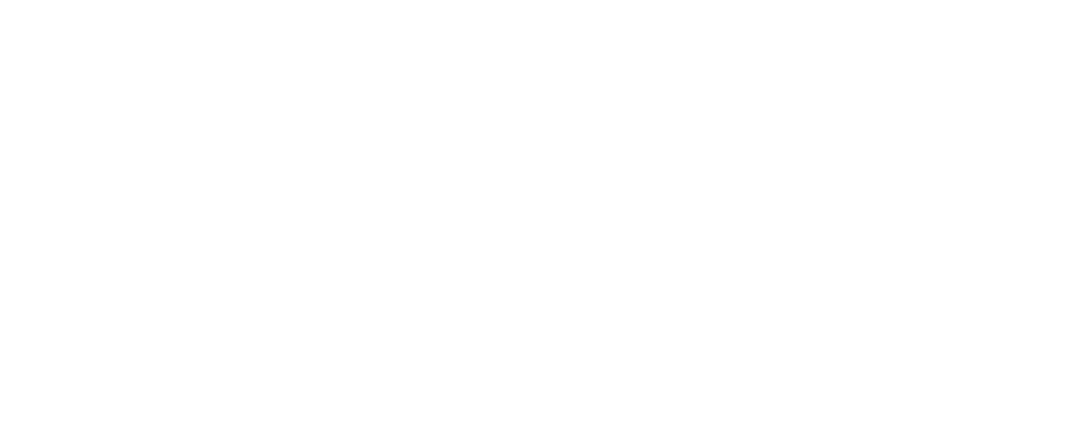
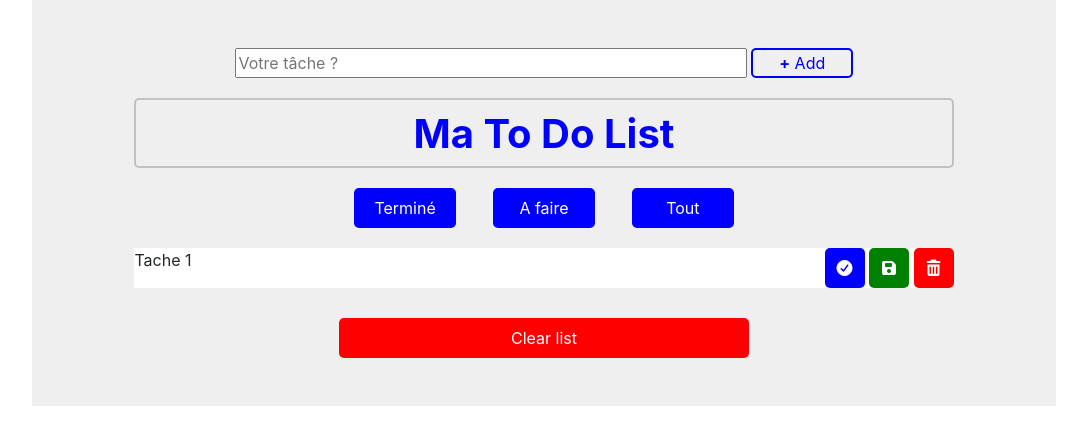
Before and after one commit to Maxlewa/js_dom_todolist, a website: page index.html in a window 1280 px wide. Shown: the whole page, without its empty margins (96-1183 px from the left). Drawn offline with Linux system fonts and the light colour scheme.

Commit message:
html et css ok

```diff
--- a/index.html
+++ b/index.html
@@ -5,9 +5,50 @@
     <meta name="viewport" content="width=device-width, initial-scale=1.0">
     <!-- LINK CSS -->
     <link rel="stylesheet" href="./public/css/app.css">
-    <title>Document</title>
+    <title>To Do List</title>
 </head>
 <body>
+    <!-- TO DO LIST AREA -->
+    <div id="bigdiv" class="py-5">
+        <!-- INPUT + BUTTON -->
+        <div id="inputetbtn">
+            <input type="text" placeholder="Votre tâche ?" id="input">
+            <button id="btnadd"><span>+</span> Add</button>
+        </div>
+        <!-- TITRE -->
+        <div id="divtitre">
+            <h1 id="malisttitre">Ma To Do List</h1>
+        </div>
+
+        <!-- TACHES WINDOW -->
+        <div>
+            <!-- 3 BOUTONS -->
+            <div id="divtroisbtn">
+                <button id="btntermine" class="py-2 mx-3">Terminé</button>
+                <button id="btnafaire" class="py-2 mx-3">A faire</button>
+                <button id="btntout" class="py-2 mx-3">Tout</button>
+            </div>
+            <!-- TACHES LISTE -->
+            <div id="divtachesliste">
+                <!-- 1 TACHE -->
+                <div id="divtache1">
+                    <div id="tachename">
+                        <p>Tache 1</p>
+                    </div>
+                    <div id="threebuttons">
+                        <button id="btncheck"><i class="fas fa-check-circle"></i></button>
+                        <button id="btnedit"><i class="fas fa-save"></i></button>
+                        <button id="btntrash"><i class="fas fa-trash-alt"></i></button>
+                    </div>
+                </div>
+            </div>
+            <!-- CLEAR BTN -->
+            <div id="divclear">
+                <button id="btnclear">Clear list</button>
+            </div>
+        </div>
+
+    </div>
 
     <script type="module" src="./public/js/main.js"></script>
 </body>
--- a/src/sass/modules/_style.sass
+++ b/src/sass/modules/_style.sass
@@ -0,0 +1,104 @@
+#bigdiv
+    background-color: #f0efef
+    width: 80%
+    text-align: center
+    margin: auto
+
+// DIV INPUT + BTN
+
+#inputetbtn
+    padding-bottom: 20px
+
+#input
+    width: 50%
+
+#btnadd
+    background-color: #f0efef
+    border: solid 2px blue
+    border-radius: 5px
+    color: blue
+    width: 10%
+    span
+        font-weight: bold
+
+// TITRE
+
+#divtitre
+    border: #c2c0c0 2px solid
+    border-radius: 5px
+    width: 80%
+    margin: auto
+    padding-top: 10px
+    margin-bottom: 20px
+    h1
+        color: blue
+        font-weight: bold
+
+// 3 BOUTONS
+
+#divtroisbtn
+    margin-bottom: 20px
+    #btntermine
+        background-color: blue
+        border: blue
+        border-radius: 5px
+        color: white
+        width: 10%
+    #btnafaire
+        background-color: blue
+        border: blue
+        border-radius: 5px
+        color: white
+        width: 10%
+    #btntout
+        background-color: blue
+        border: blue
+        border-radius: 5px
+        color: white
+        width: 10%
+
+// TACHES
+
+#divtachesliste
+    padding-bottom: 30px
+
+#divtache1
+    display: flex
+    text-align: center
+    margin: auto
+    width: 80%
+    justify-content: space-between
+    background-color: white
+    padding-bottom: 0
+    #threebuttons
+        #btncheck
+            background-color: blue
+            color: white
+            width: 40px
+            height: 40px
+            border-radius: 5px
+            border: 0
+        #btnedit
+            background-color: green
+            color: white
+            width: 40px
+            height: 40px
+            border-radius: 5px
+            border: 0
+        #btntrash
+            background-color: red
+            color: white
+            width: 40px
+            height: 40px
+            border-radius: 5px
+            border: 0
+
+// CLEAR BUTTON
+
+#btnclear
+    color: white
+    background-color: red
+    width: 40%
+    border: 0
+    border-radius: 5px
+    height: 40px
```
Also changed, not shown: public/css/app.css, 1 other file.
